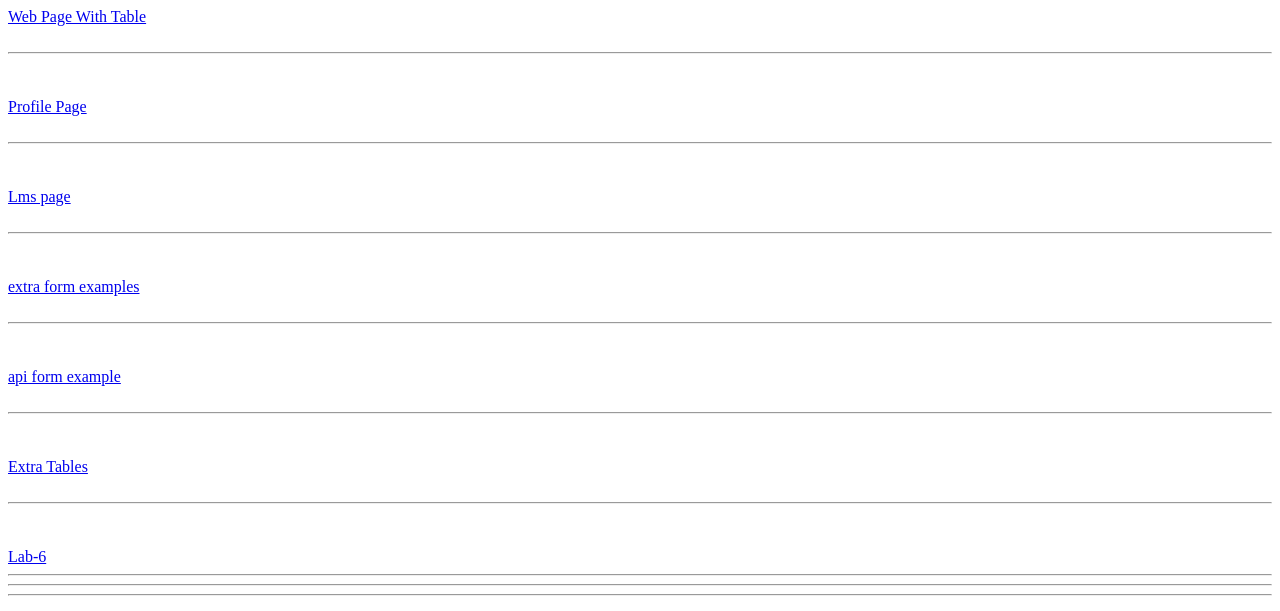
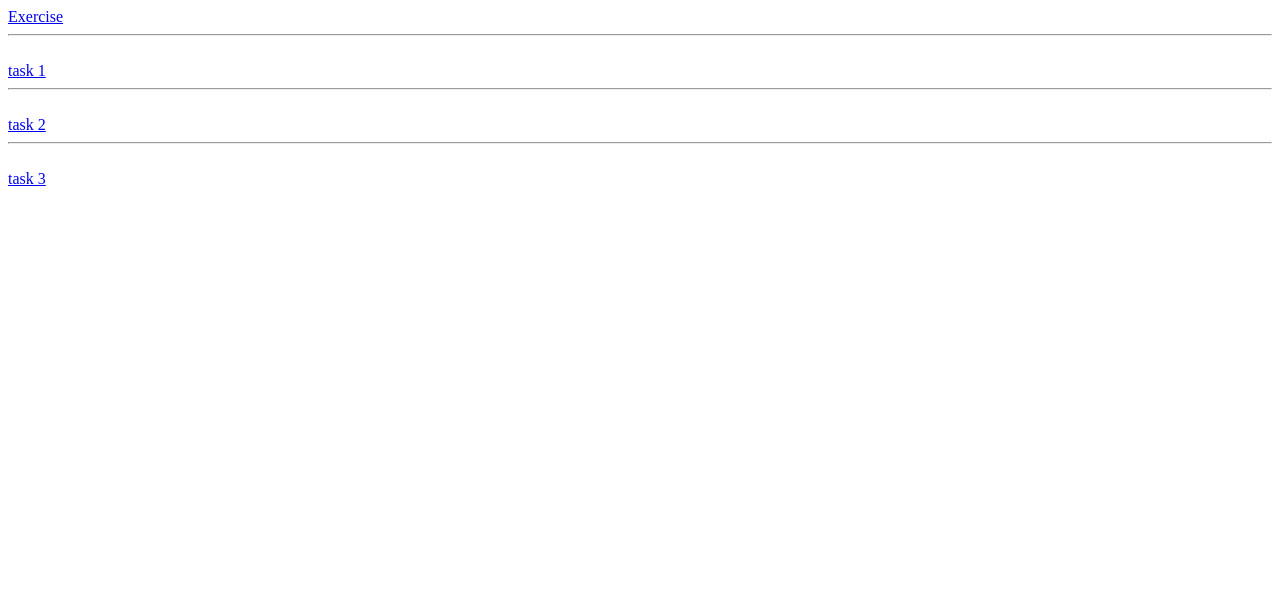
Before and after one commit to Detroja-Jenish/TA, a plain HTML site: page index.html in a window 1280 px wide. Shown: the top 611 px of the page. Drawn offline with Linux system fonts and the light colour scheme; some packages are replaced by stand-ins of ours; a script that the page names is missing.

Commit message:
Update index.html

```diff
--- a/index.html
+++ b/index.html
@@ -9,33 +9,18 @@
 
 </head>
 <body>
-    <a href="./WebPageWithTable/index.html">Web Page With Table</a><br><br><hr><br><br>
-    <a href="./WebPageWithTable/profile.html">Profile Page</a><br><br><hr><br><br>
-    <a href="./WebPageWithTable/lms.html">Lms page</a><br><br><hr><br><br>
-    <a href='./forms/allForms.html'>extra form examples</a><br><br><hr><br><br>
-    <a href='./forms/index.html'>api form example</a><br><br><hr><br><br>
-    <a href="./tables.html"> Extra Tables </a>
-    <br><br><hr><br><br>
-    <a href='./Lab6'> Lab-6 </a>
-
+    <a href="./position-exercise.zip" download> Exercise </a>
+    <br>
     <hr>
+    <br>
+    <a href="./position/relative.html">task 1</a>
+    <br>
     <hr>
+    <br>
+    <a href="./position/fixed-sticky.html">task 2</a>
+    <br>
     <hr>
-    <h1>&nbsp;&nbsp;&nbsp;&nbsp;&nbsp;&nbsp;&nbsp;&nbsp;&nbsp;CSS - Praticse Links</h1>
-    <a href="https://ta-demo.onrender.com/css/box-model_position_example.zip" download>box-model_position_example</a>
-    <script>
-        const copy = async () => {
-            console.log('btn clicked')
-            try {
-              await navigator.clipboard.writeText('https://ta-demo.onrender.com/send ');
-                Swal.fire("now paste in your form's action field");
-              console.log('Content copied to clipboard');
-            } catch (err) {
-              console.error('Failed to copy: ', err);
-                Swal.fire('can not copied ask to your TA')
-            }
-        }
-
-    </script>
+    <br>
+    <a href="./position/absolute.html">task 3</a>
 </body>
 </html>
```
